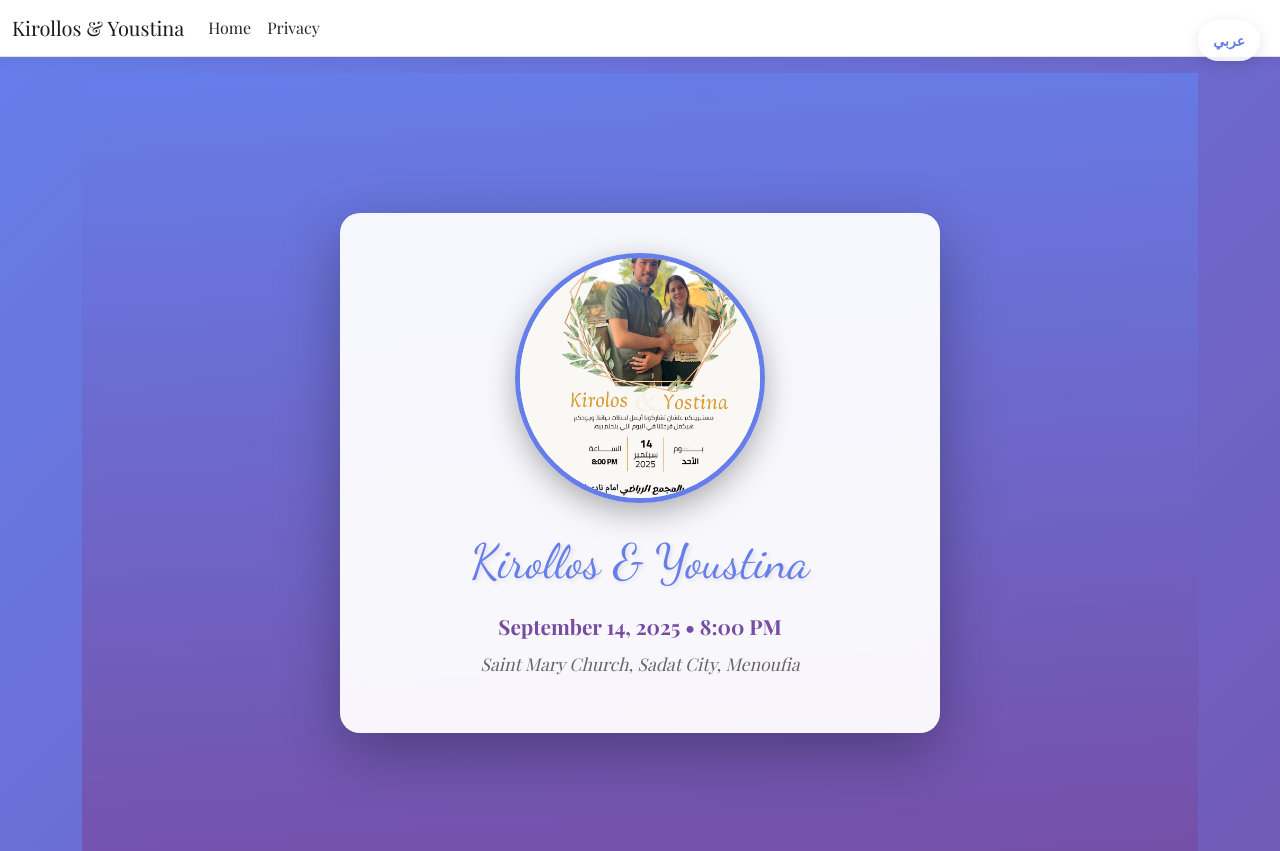
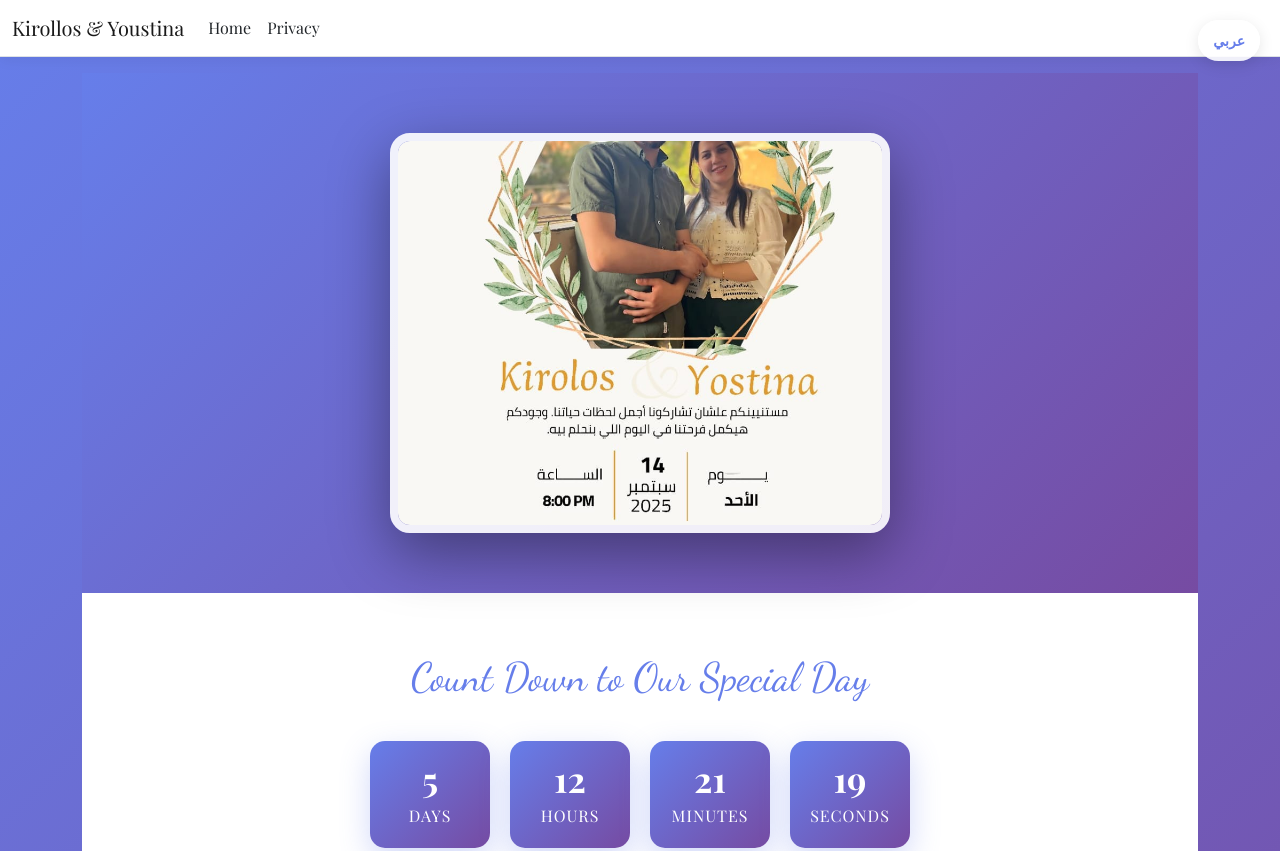
Before and after one commit to marinaayman/kirollos-youstina-wedding, a plain HTML site: page index.html in a window 1280 px wide. Shown: the top 851 px of the page. Drawn offline with nearby package versions, Linux system fonts and the light colour scheme.

Commit message:
edit html

```diff
--- a/css/wedding.css
+++ b/css/wedding.css
@@ -51,71 +51,29 @@ body.arabic {
     box-shadow: 0 6px 20px rgba(0, 0, 0, 0.15);
 }
 
-/* Hero Section */
-.hero-section {
-    min-height: 100vh;
+/* Photo Section */
+.photo-section {
     display: flex;
+    justify-content: center;
     align-items: center;
-    justify-content: center;
-    text-align: center;
-    background: linear-gradient(rgba(102, 126, 234, 0.8), rgba(118, 75, 162, 0.8));
-    background-size: cover;
-    position: relative;
-    padding: 20px;
+    padding: 60px 20px;
+    background: linear-gradient(135deg, #667eea 0%, #764ba2 100%);
 }
 
-.hero-content {
-    background: rgba(255, 255, 255, 0.95);
-    padding: 40px 30px;
+.couple-photo {
+    width: 500px;
+    height: 400px;
+    object-fit: cover;
     border-radius: 20px;
-    box-shadow: 0 20px 60px rgba(0, 0, 0, 0.3);
-    max-width: 600px;
-    width: 100%;
-    backdrop-filter: blur(10px);
-}
-
-.couple-names {
-    font-family: 'Dancing Script', cursive;
-    font-size: 3rem;
-    color: #667eea;
-    margin-bottom: 20px;
-    text-shadow: 2px 2px 4px rgba(0, 0, 0, 0.1);
-    line-height: 1.2;
-}
-
-.wedding-date {
-    font-size: 1.3rem;
-    color: #764ba2;
-    margin-bottom: 10px;
-    font-weight: 600;
-}
-
-.venue {
-    font-size: 1.1rem;
-    color: #666;
-    font-style: italic;
-    line-height: 1.4;
-}
-
-/* Couple Photo Styles */
-.couple-photo-container {
-    margin-bottom: 30px;
-}
-
-.couple-main-photo {
-    width: 250px;
-    height: 250px;
-    border-radius: 50%;
-    object-fit: cover;
-    border: 5px solid #667eea;
-    box-shadow: 0 10px 30px rgba(0, 0, 0, 0.3);
+    border: 8px solid rgba(255, 255, 255, 0.9);
+    box-shadow: 0 20px 60px rgba(0, 0, 0, 0.4);
     transition: all 0.3s ease;
     max-width: 90%;
 }
 
-.couple-main-photo:hover {
-    transform: scale(1.05);
-    box-shadow: 0 15px 40px rgba(0, 0, 0, 0.4);
+.couple-photo:hover {
+    transform: scale(1.02);
+    box-shadow: 0 25px 80px rgba(0, 0, 0, 0.5);
 }
 
 /* Countdown Section */
--- a/index.html
+++ b/index.html
@@ -43,23 +43,10 @@
         <button id="langBtn" onclick="toggleLanguage()">عربي</button>
     </div>
 
- <!-- Hero Section -->
-    <section class="hero-section">
-        <div class="hero-content">
-            <div class="couple-photo-container">
-                <img src="images/couple.jpg" alt="Kirollos and Youstina" class="couple-main-photo">
-            </div>
-            <h1 class="couple-names" data-en="Kirollos & Youstina" data-ar="كيرلس ويوستينا">
-                Kirollos & Youstina
-            </h1>
-            <p class="wedding-date" data-en="September 14, 2025 • 8:00 PM" data-ar="١٤ سبتمبر ٢٠٢٥ • ٨:٠٠ مساءً">
-                September 14, 2025 • 8:00 PM
-            </p>
-            <p class="venue" data-en="Saint Mary Church, Sadat City, Menoufia" data-ar="كنيسة السيدة العذراء، مدينة السادات، المنوفية">
-                Saint Mary Church, Sadat City, Menoufia
-            </p>
-        </div>
-    </section>
+ <!-- Photo Section -->
+<section class="photo-section">
+    <img src="images/couple.jpg" alt="Kirollos and Youstina" class="couple-photo">
+</section>
     <!-- Countdown Timer -->
     <section class="countdown-section">
         <h2 class="countdown-title" data-en="Count Down to Our Special Day" data-ar="العد التنازلي ليومنا المميز">
```
